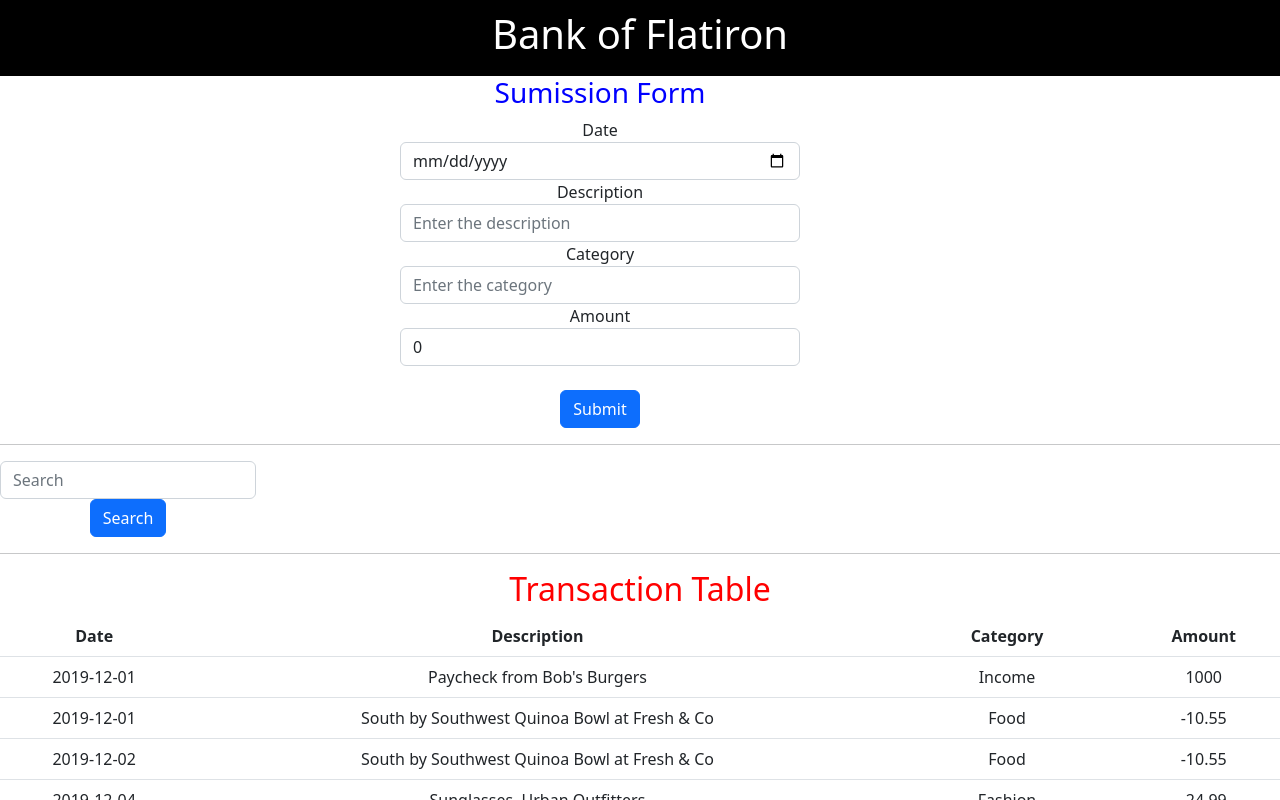
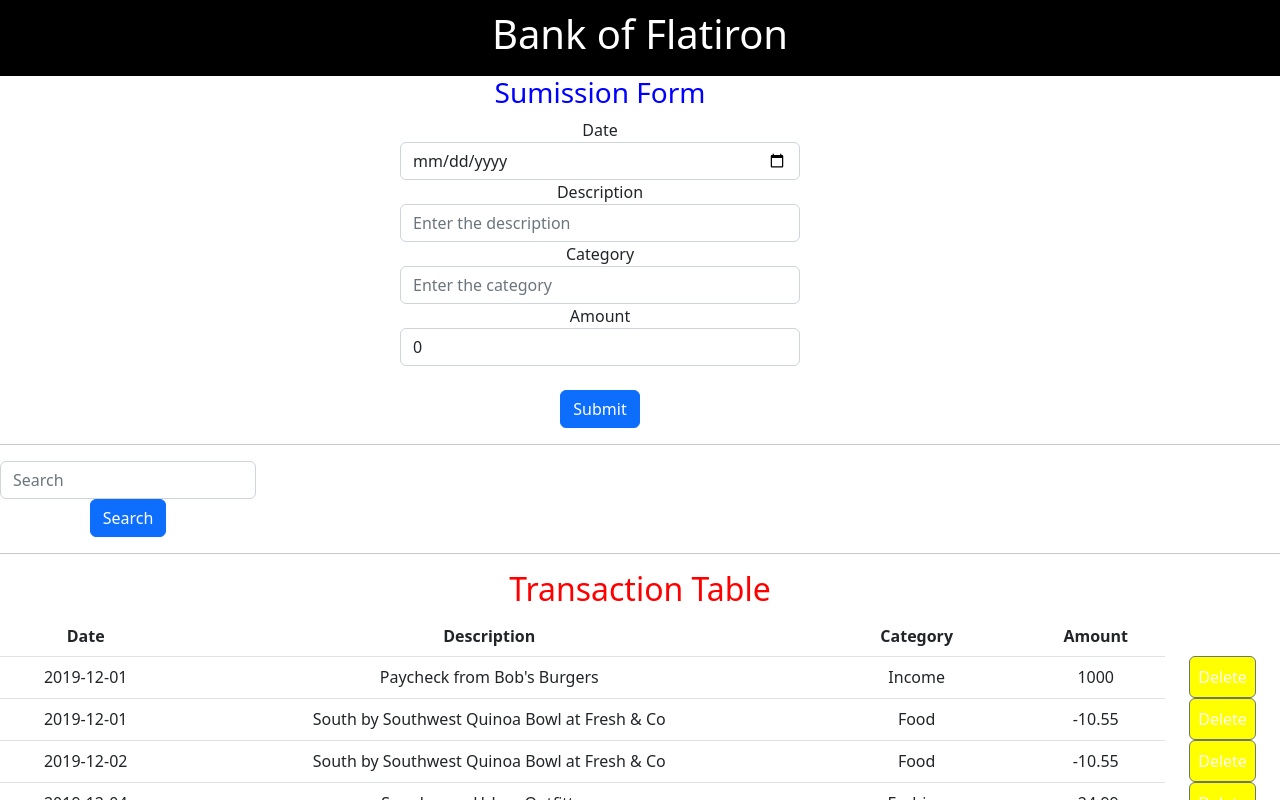
Before and after one commit to Osorabrian/Bank-of-flatiron, a React (Create React App) app: page / in a window 1280 px wide. Shown: the top 800 px of the page. Built offline with nearby package versions, Linux system fonts and the light colour scheme; data requests are answered from the project's data file.

Commit message:
add delete functionality to the transactions in the table

```diff
--- a/src/App.js
+++ b/src/App.js
@@ -22,6 +22,13 @@ function App() {
     })
     .then(response => response.json())
     .then(data => setTransactions([...transactions, data]))
+  }
+
+  // function used to delete the transactions in the table
+  function deleteTransaction(id){
+    const newArray = transactions.filter(data => data.id !== id)
+    setTransactions(newArray)
+
   }
 
   // useEffect hook to fetch data from json server
@@ -54,7 +61,7 @@ function App() {
       <hr></hr>
       <SearchBar filterTransaction={filterTransaction}/>
       <hr></hr>
-      <TransactionTable transactions={transactions}/>
+      <TransactionTable transactions={transactions} deleteTransaction={deleteTransaction}/>
     </div>
   );
 }
--- a/src/components/TableData.js
+++ b/src/components/TableData.js
@@ -1,13 +1,20 @@
 import React from "react"
+import { Button} from "reactstrap";
 
 // create TableData content component this will render the table contents in rows
-function TableData({date, description, category, amount}){
+function TableData({id, date, description, category, amount, deleteData}){
+
+    function deleteEntry(){
+        deleteData(id)
+    }
+
     return (
         <tr>
             <td>{date}</td>
             <td>{description}</td>
             <td>{category}</td>
             <td>{amount}</td>
+            <Button style={{backgroundColor:"yellow"}} onClick={() => {deleteEntry()}}>Delete</Button>
         </tr>
     )
 }
--- a/src/components/TransactionTable.js
+++ b/src/components/TransactionTable.js
@@ -3,12 +3,17 @@ import TableData from "./TableData";
 import { Table } from "reactstrap";
 
 // crete table for rendering transaction data
-function TransactionTable({transactions}){
+function TransactionTable({transactions, deleteTransaction}){
 
     // array map method will render the list of transactions
     const transaction = transactions.map((data) => {
-        return <TableData key={data.id} date={data.date} description={data.description} category={data.category} amount={data.amount}/>
+        return <TableData key={data.id} deleteData={deleteData} id={data.id} date={data.date} description={data.description} category={data.category} amount={data.amount}/>
     })
+
+    function deleteData(id){
+        deleteTransaction(id)
+        }
+
 
 
     return(
```
